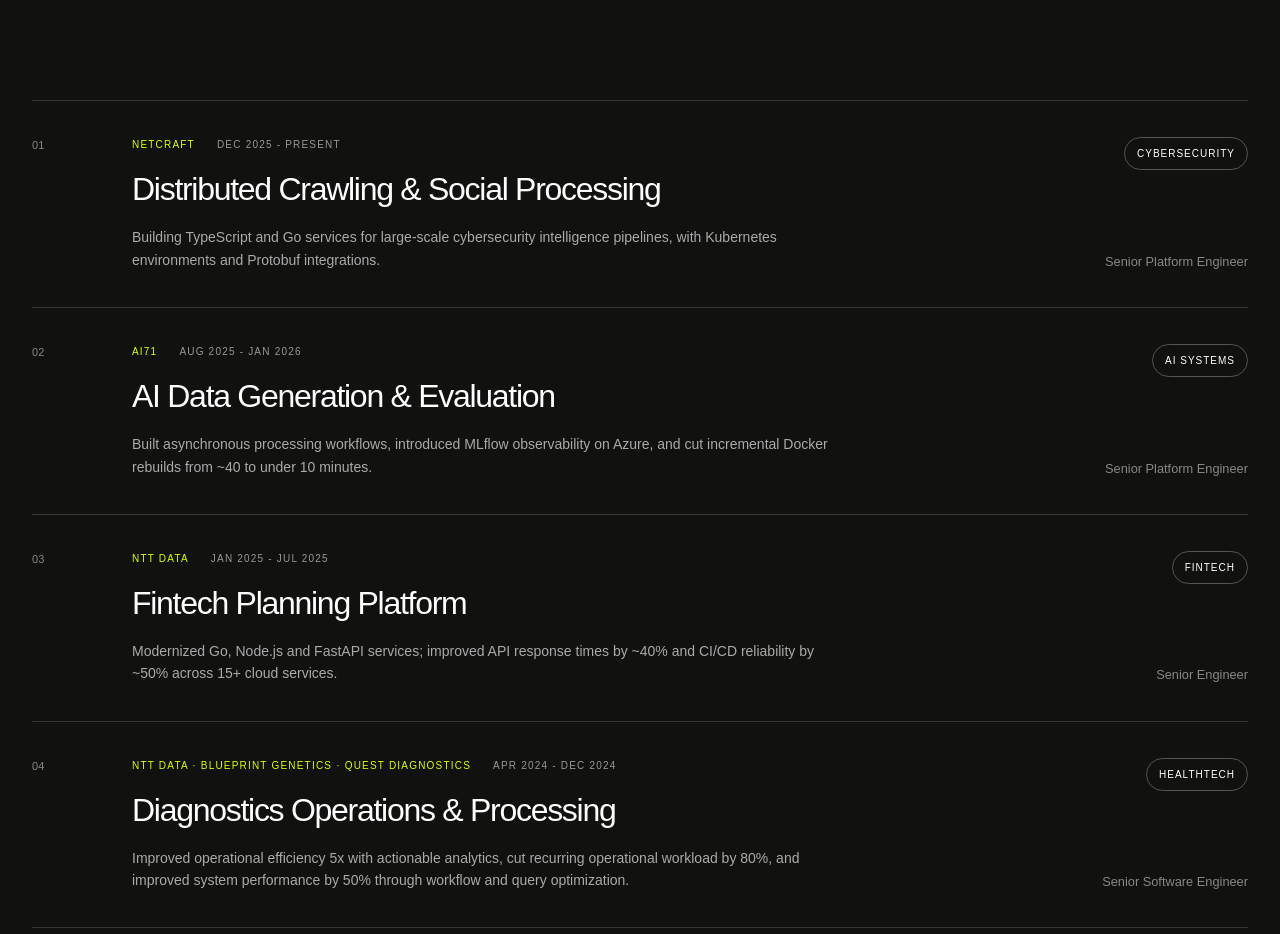
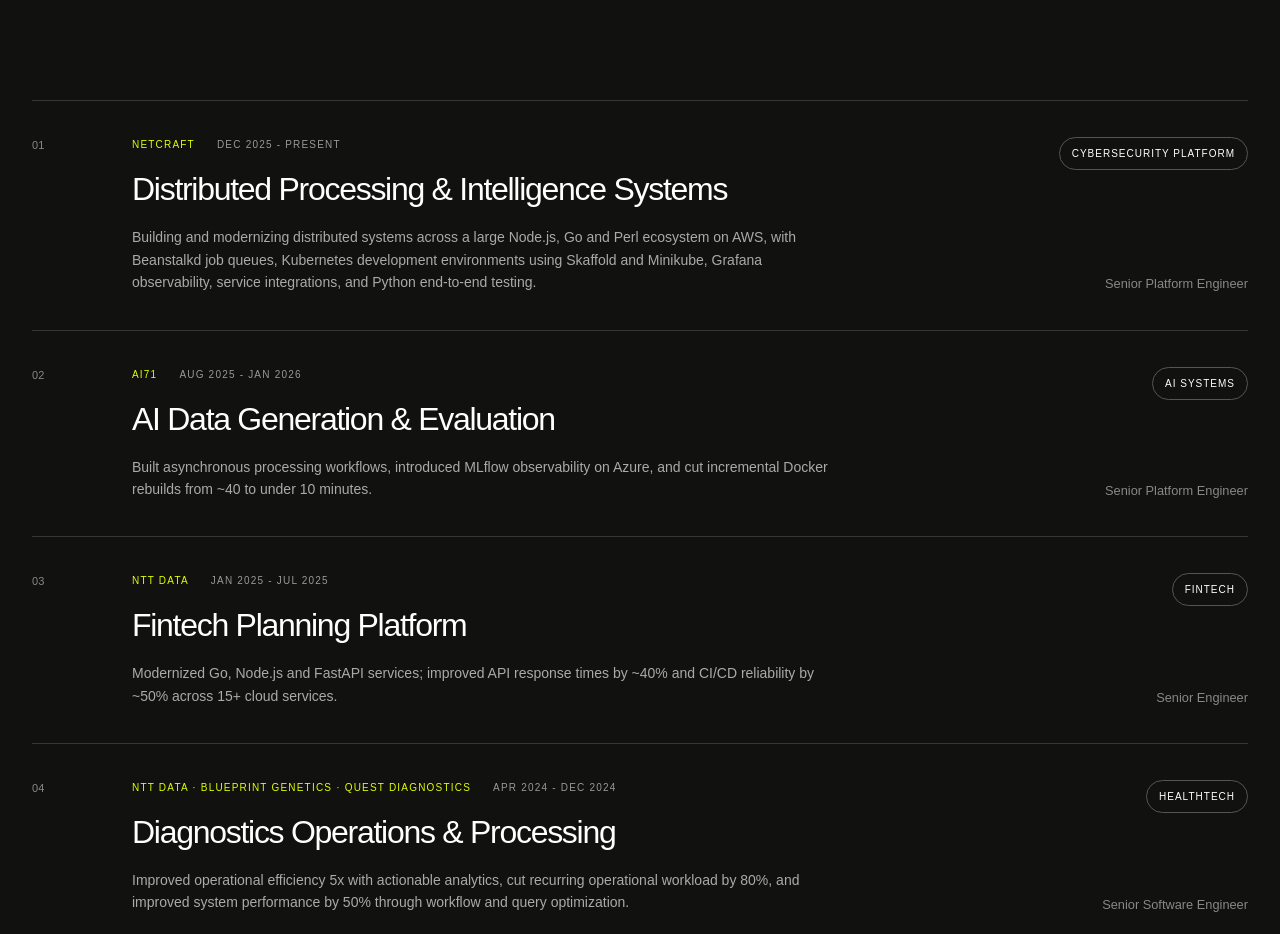
Before and after one commit to cristiangirlea/cristiangirlea-cv, a Next.js app: page / in a window 1280 px wide. Shown: the part 2040-2974 px from the top of the page. Built offline with nearby package versions, Linux system fonts and the light colour scheme.

Commit message:
Refine Netcraft experience positioning (#11)
Present the role as cybersecurity platform engineering across distributed processing, AWS, queues, Kubernetes tooling, observability, integrations, and E2E testing.

```diff
--- a/app/page.tsx
+++ b/app/page.tsx
@@ -1,7 +1,7 @@
 import ImpactSwitcher from './impact-switcher';
 
 const experience = [
-  { period: "Dec 2025 - Present", company: "Netcraft", role: "Senior Platform Engineer", title: "Distributed Crawling & Social Processing", detail: "Building TypeScript and Go services for large-scale cybersecurity intelligence pipelines, with Kubernetes environments and Protobuf integrations.", tag: "Cybersecurity" },
+  { period: "Dec 2025 - Present", company: "Netcraft", role: "Senior Platform Engineer", title: "Distributed Processing & Intelligence Systems", detail: "Building and modernizing distributed systems across a large Node.js, Go and Perl ecosystem on AWS, with Beanstalkd job queues, Kubernetes development environments using Skaffold and Minikube, Grafana observability, service integrations, and Python end-to-end testing.", tag: "Cybersecurity Platform" },
   { period: "Aug 2025 - Jan 2026", company: "AI71", role: "Senior Platform Engineer", title: "AI Data Generation & Evaluation", detail: "Built asynchronous processing workflows, introduced MLflow observability on Azure, and cut incremental Docker rebuilds from ~40 to under 10 minutes.", tag: "AI Systems" },
   { period: "Jan 2025 - Jul 2025", company: "NTT DATA", role: "Senior Engineer", title: "Fintech Planning Platform", detail: "Modernized Go, Node.js and FastAPI services; improved API response times by ~40% and CI/CD reliability by ~50% across 15+ cloud services.", tag: "Fintech" },
   { period: "Apr 2024 - Dec 2024", company: "NTT DATA · Blueprint Genetics · Quest Diagnostics", role: "Senior Software Engineer", title: "Diagnostics Operations & Processing", detail: "Improved operational efficiency 5x with actionable analytics, cut recurring operational workload by 80%, and improved system performance by 50% through workflow and query optimization.", tag: "Healthtech" },
```
